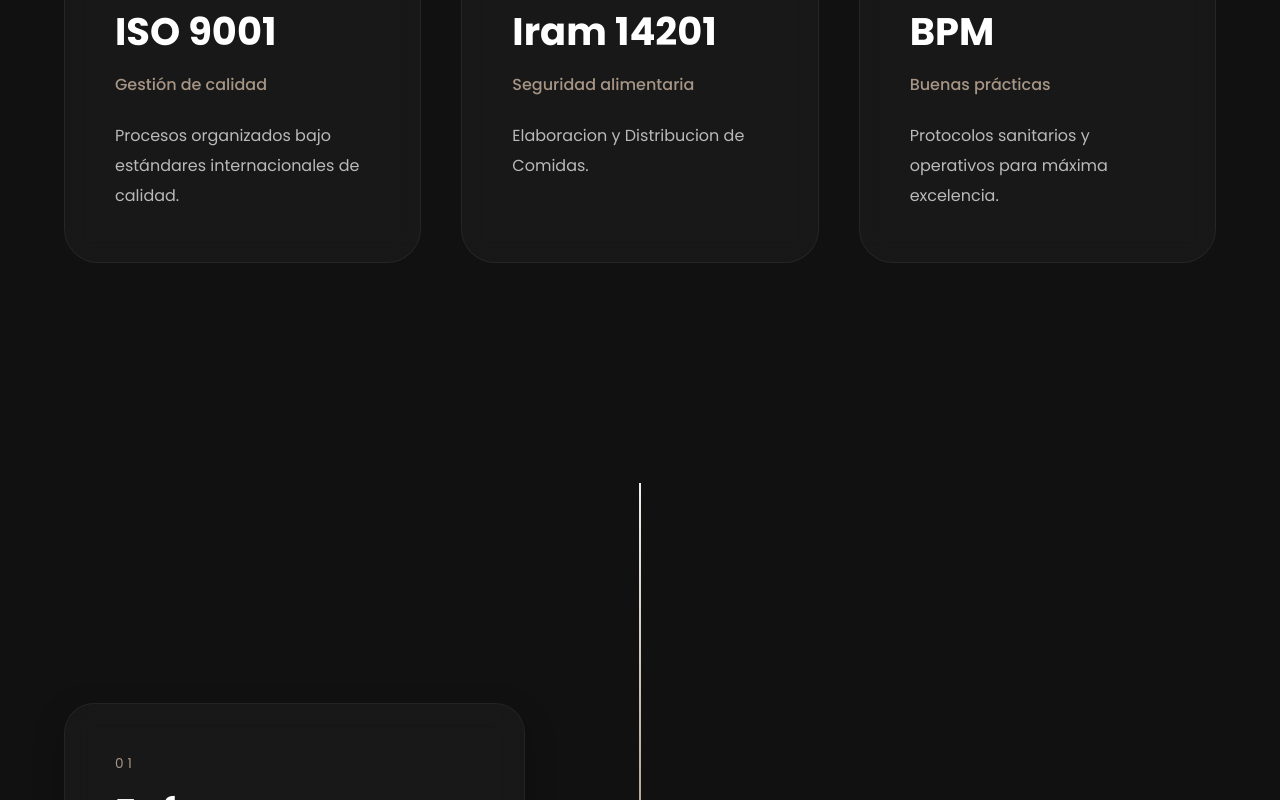
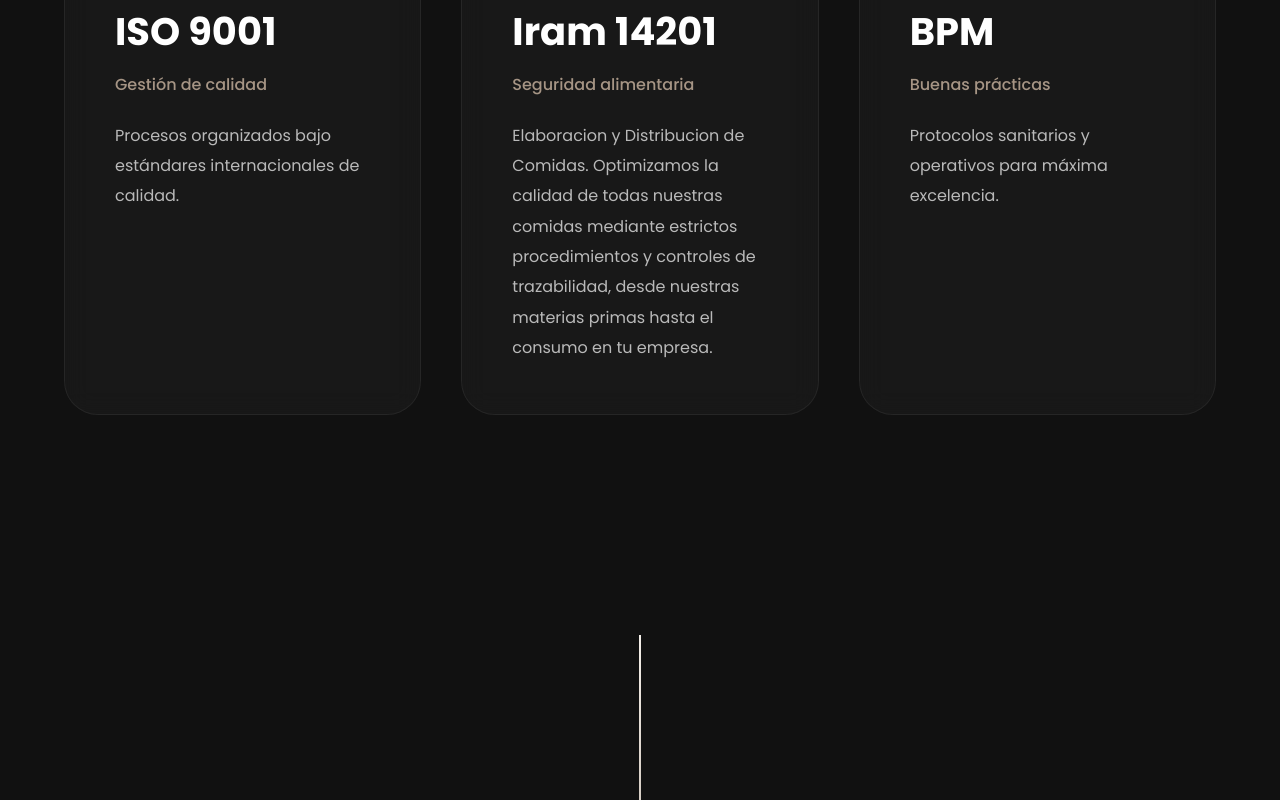
Before and after one commit to LucianoVerchelli/DeCatering, a React (Vite) app: page / in a window 1280 px wide. Shown: the part 3860-4660 px from the top of the page. Built offline with nearby package versions, Linux system fonts and the light colour scheme.

Commit message:
fixCertificaciones

```diff
--- a/src/components/Certificacion.jsx
+++ b/src/components/Certificacion.jsx
@@ -15,7 +15,7 @@ const certifications = [
     title:  "Iram 14201",
     subtitle: "Seguridad alimentaria",
     text:
-      "Elaboracion y Distribucion de Comidas."
+      "Elaboracion y Distribucion de Comidas. Optimizamos la calidad de todas nuestras comidas mediante estrictos procedimientos y controles de trazabilidad, desde nuestras materias primas hasta el consumo en tu empresa."
   },
 
   {
```
